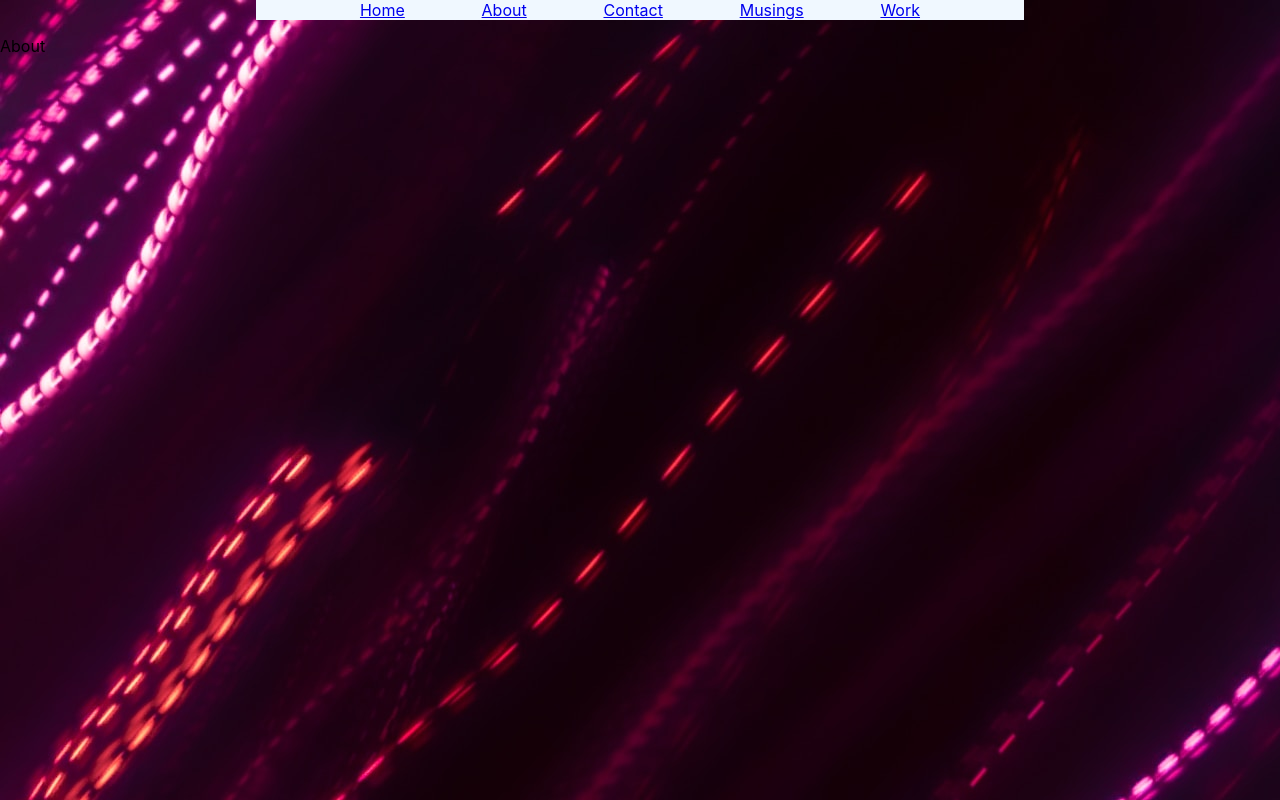
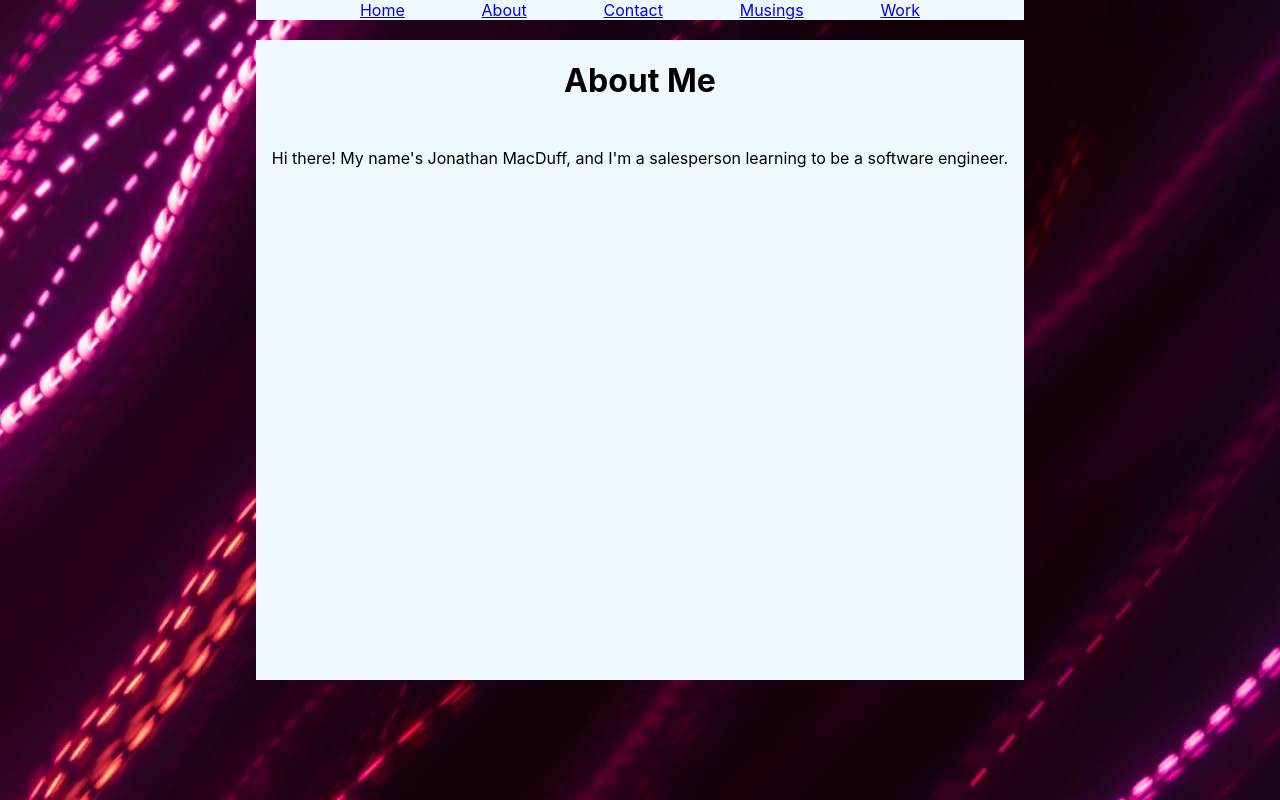
Before and after one commit to Jonathan-MacDuff/the-emporium, a React (Create React App) app: page /about in a window 1280 px wide. Built offline with nearby package versions, Linux system fonts and the light colour scheme.

Commit message:
set up basic About functionality and styling

```diff
--- a/src/App.css
+++ b/src/App.css
@@ -8,7 +8,7 @@ body {
 }
 
 .homePanel {
-  background-image: url(./images/getty-images-glbiLU7qTyQ-unsplash.jpg);
+  background-color: aliceblue;
   flex: 1 0 40%;
   text-align: center;
   box-sizing: border-box;
@@ -93,3 +93,15 @@ body {
   margin-right: 20%;
   height: 80vh;
 }
+
+#aboutMe {
+  background-color: aliceblue;
+  text-align: center;
+  display: flex;
+  flex-direction: column;
+  gap: 10px;
+  margin-top: 20px;
+  margin-left: 20%;
+  margin-right: 20%;
+  height: 80vh;
+}
--- a/src/pages/About.js
+++ b/src/pages/About.js
@@ -1,7 +1,8 @@
 function About() {
     return(
-        <div>
-            <p>About</p>
+        <div id="aboutMe">
+            <h1>About Me</h1>
+            <p>Hi there! My name's Jonathan MacDuff, and I'm a salesperson learning to be a software engineer.</p>
         </div>
     )
 };
```
